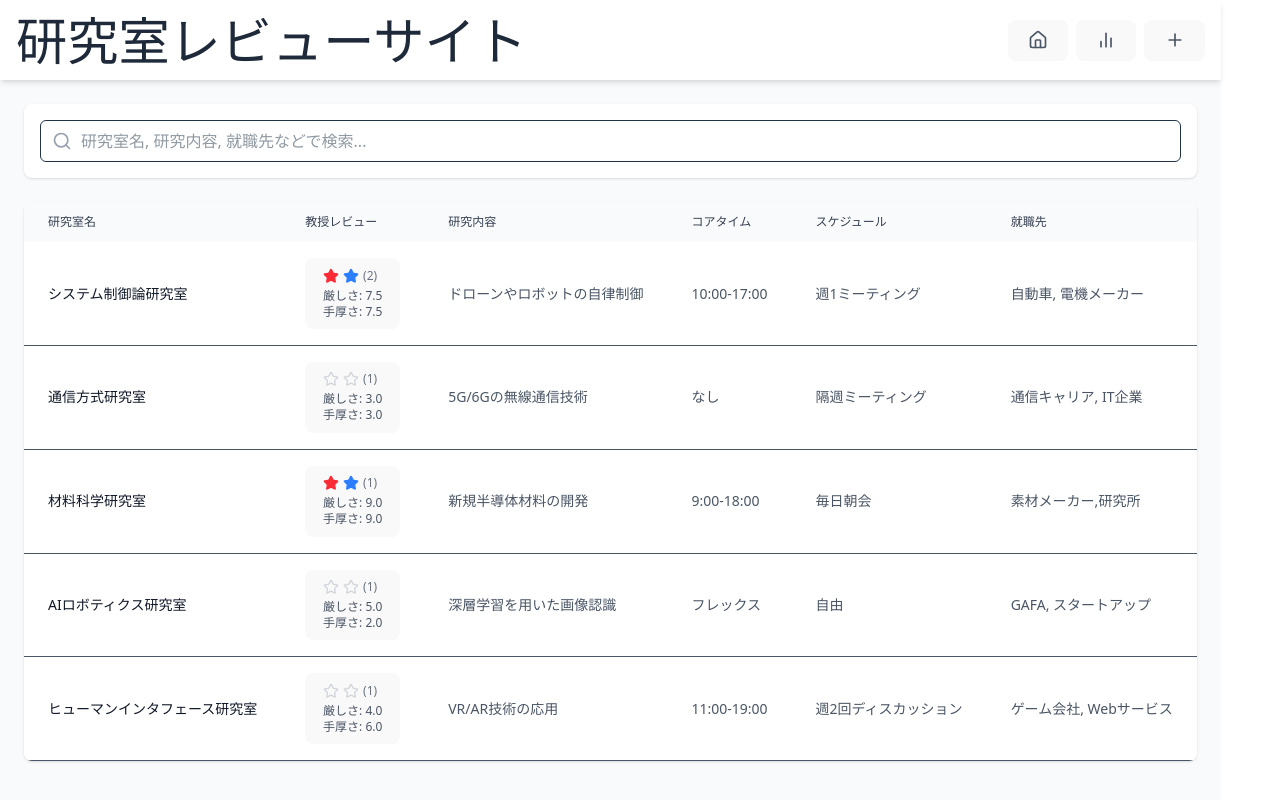
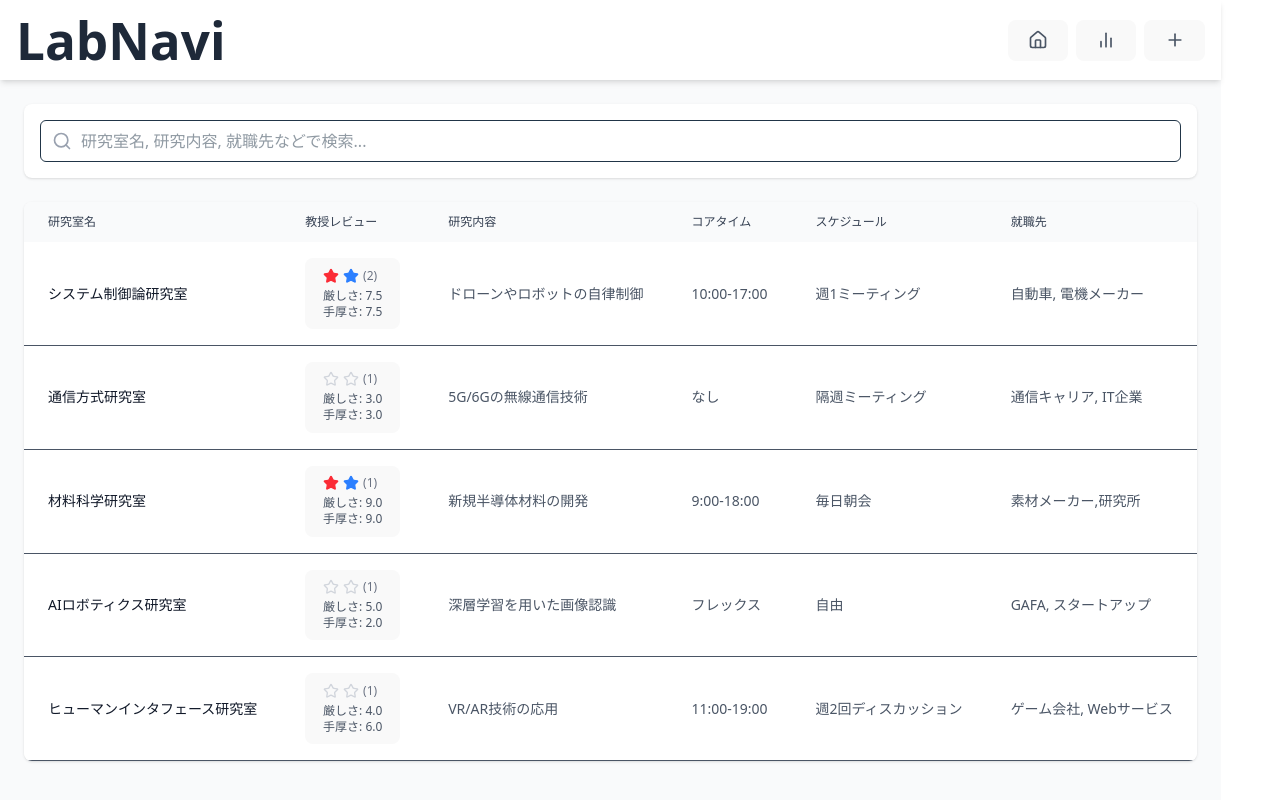
Before and after one commit to Eztas/LabNavi, a React (Vite) app: page / in a window 1280 px wide. Built offline with nearby package versions, Linux system fonts and the light colour scheme.

Commit message:
change: アプリ名が決まったので正式名称に変更

```diff
--- a/src/components/Header.tsx
+++ b/src/components/Header.tsx
@@ -12,7 +12,7 @@
 const Header: FC<HeaderProps> = ({ setPage }) => (
   <header className="bg-white shadow-md sticky top-0 z-20">
     <div className="container mx-auto px-4 py-3 flex justify-between items-center">
-      <h1 className="text-xl md:text-2xl font-bold text-gray-800">研究室レビューサイト</h1>
+      <h1 className="text-xl md:text-2xl font-bold text-gray-800">LabNavi</h1>
       <nav className="flex items-center space-x-2">
         <button onClick={() => setPage('home')} className="p-2 rounded-full hover:bg-gray-100 transition-colors" title="ホーム">
           <Home className="h-5 w-5 text-gray-600" />
```
